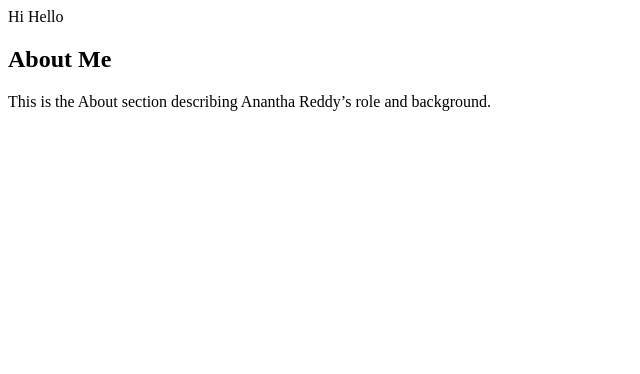
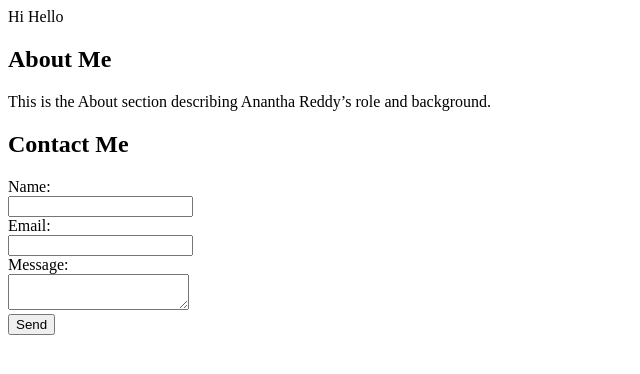
Before and after one commit to Srinidhigande12/first_A6_1, a plain HTML site: page index.html in a window 1280 px wide. Shown: the whole page, without its empty margins (0-640 px from the left). Drawn offline with Linux system fonts and the light colour scheme.

Commit message:
added contact information

```diff
--- a/index.html
+++ b/index.html
@@ -1,2 +1,3 @@
 <!DOCTYPE html> <html>Hi Hello</html>
 <section id="about"><h2>About Me</h2><p>This is the About section describing Anantha Reddy’s role and background.</p></section>
+<section id="contact"><h2>Contact Me</h2><form><label>Name:</label><br><input type="text" name="name"><br><label>Email:</label><br><input type="email" name="email"><br><label>Message:</label><br><textarea name="message"></textarea><br><button type="submit">Send</button></form></section>
```
